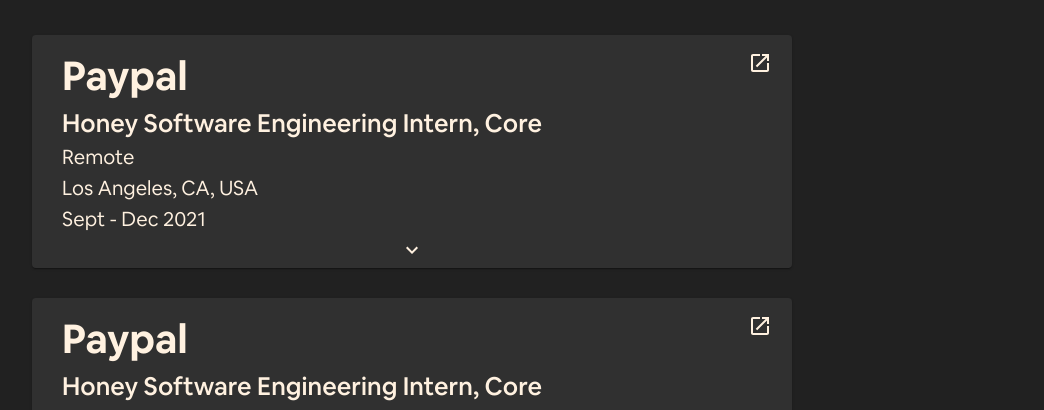
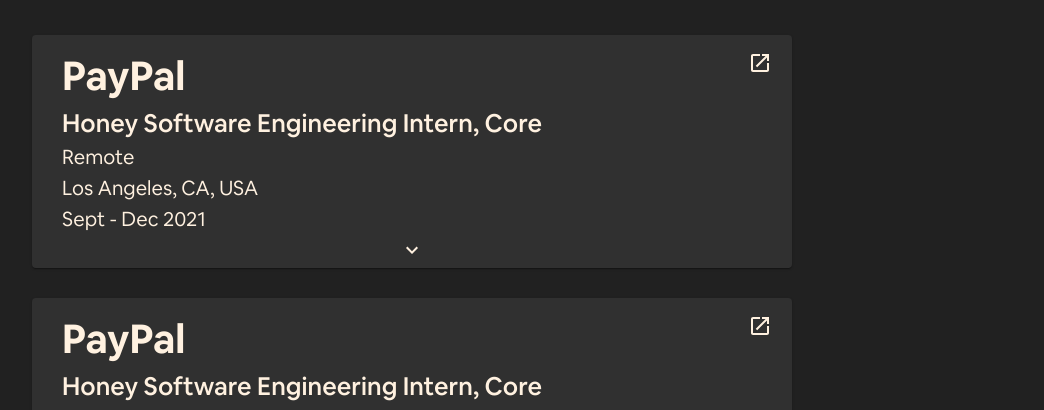
Before and after one commit to ethanjiang4/personal-website, a React (Create React App) app: page / in a window 1280 px wide. Both pictures are taken after a click on the button "EXPERIENCE". Shown: the part 187-597 px from the top of the page, without its empty margins (228-1272 px from the left). Built offline with nearby package versions, Linux system fonts and the light colour scheme.

Commit message:
update resume

```diff
--- a/src/components/ExperiencePage.js
+++ b/src/components/ExperiencePage.js
@@ -23,7 +23,7 @@
                     <OpenNewButton onClick={() => { window.open('https://joinhoney.com', '_blank', 'noopener=yes') }}>
                         <OpenNewIcon />
                     </OpenNewButton>
-                    <ExpCardTitle>Paypal</ExpCardTitle>
+                    <ExpCardTitle>PayPal</ExpCardTitle>
                     <ExpCardSubtitle>Honey Software Engineering Intern, Core</ExpCardSubtitle>
                     <ExpCardDesc>Remote</ExpCardDesc>
                     <ExpCardDesc>Los Angeles, CA, USA</ExpCardDesc>
@@ -40,7 +40,7 @@
                     <OpenNewButton onClick={() => { window.open('https://joinhoney.com', '_blank', 'noopener=yes') }}>
                         <OpenNewIcon />
                     </OpenNewButton>
-                    <ExpCardTitle>Paypal</ExpCardTitle>
+                    <ExpCardTitle>PayPal</ExpCardTitle>
                     <ExpCardSubtitle>Honey Software Engineering Intern, Core</ExpCardSubtitle>
                     <ExpCardDesc>Remote</ExpCardDesc>
                     <ExpCardDesc>Los Angeles, CA, USA</ExpCardDesc>
```
Also changed, not shown: src/assets/EthanJiang_Resume.png, 1 other file (tests, documents, lock files or other folders).
